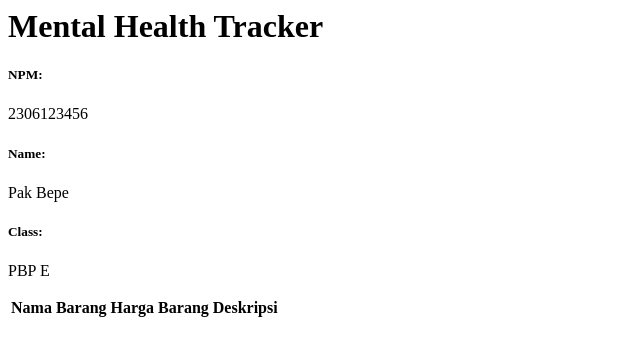
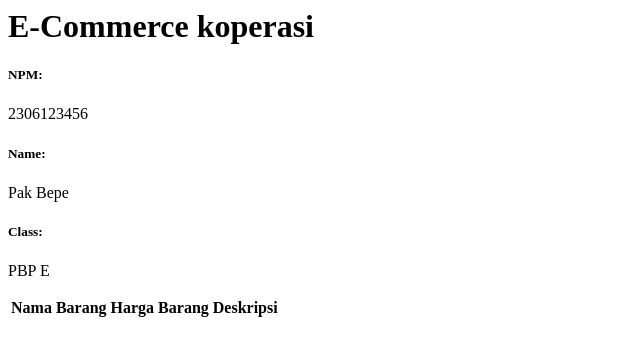
Before and after one commit to satrialeka/app-e-commerce, a Django app: page / in a window 1280 px wide. Shown: the top 356 px of the page, without its empty margins (0-640 px from the left). Run offline with Django 5.2, Linux system fonts and the light colour scheme; data that the repository does not hold is empty.

Commit message:
uba title

```diff
--- a/main/templates/main.html
+++ b/main/templates/main.html
@@ -1,4 +1,4 @@
-<h1>Mental Health Tracker</h1>
+<h1>E-Commerce koperasi</h1>
 
 <h5>NPM: </h5>
 <p>{{ npm }}</p> <!-- Ubah sesuai dengan npm kamu -->
```
